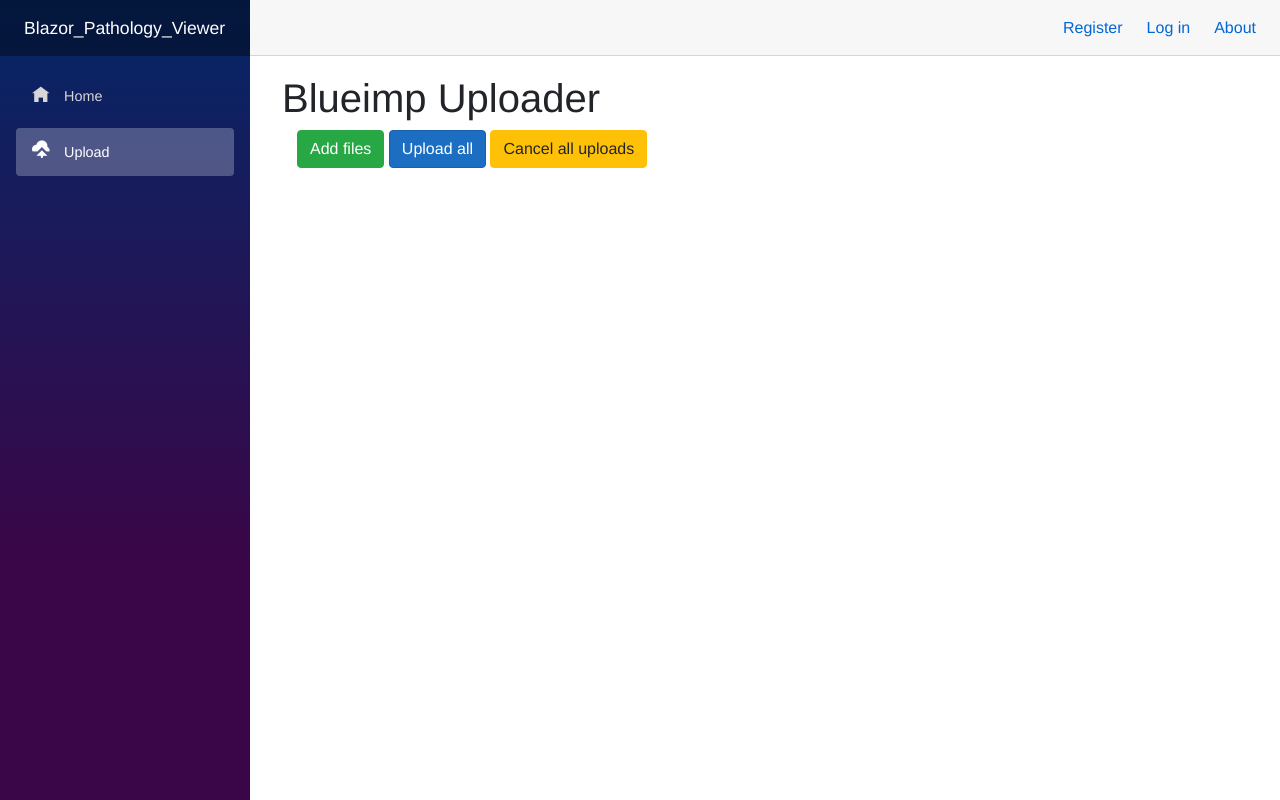
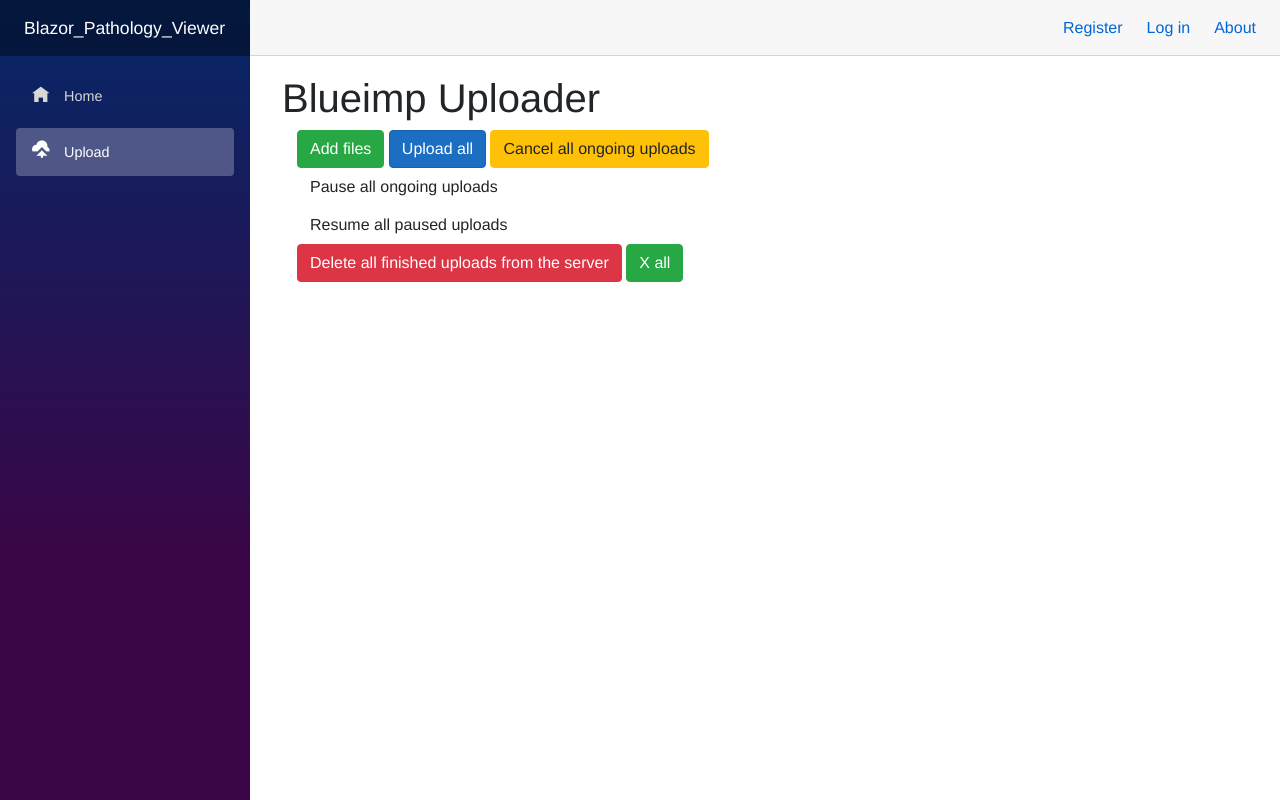
Before and after one commit to ChristophNeuner/PathologySuite, an ASP.NET Core app: page /upload in a window 1280 px wide. Run offline with ASP.NET Core 8, Linux system fonts and the light colour scheme.

Commit message:
fixed bug in cancel function; upload more robust; added functionality: pausing/resuming for all, deleting for all, closing for all; lots of refactoring

```diff
--- a/PathologySuite.Blazor.ServerSide/Pages/Upload.razor
+++ b/PathologySuite.Blazor.ServerSide/Pages/Upload.razor
@@ -28,15 +28,24 @@
                 </button>
                 <button id="button_cancel_all" type="reset" class="btn btn-warning cancel">
                     <i class="glyphicon glyphicon-ban-circle"></i>
-                    <span>Cancel all uploads</span>
+                    <span>Cancel all ongoing uploads</span>
                 </button>
-                @*<button type="button" class="btn btn-danger delete">
+                <button id="button_pause_all" type="button" class="btn btn-toolbar">
+                    <i class="glyphicon glyphicon-ban-circle"></i>
+                    <span>Pause all ongoing uploads</span>
+                </button>
+                <button id="button_resume_all" type="button" class="btn btn-toolbar">
+                    <i class="glyphicon glyphicon-ban-circle"></i>
+                    <span>Resume all paused uploads</span>
+                </button>
+                <button id="button_delete_all" type="button" class="btn btn-danger delete">
                     <i class="glyphicon glyphicon-trash"></i>
-                    <span>Delete selected</span>
+                    <span>Delete all finished uploads from the server</span>
                 </button>
-                <input type="checkbox" class="toggle" />*@
-                <!-- The global file processing state -->
-                @*<span class="fileupload-process"></span>*@
+                <button id="x_all" type="button" class="btn btn-success">
+                    <i class="glyphicon"></i>
+                    <span>X all</span>
+                </button>
             </div>
         </div>
         <!-- The global progress state -->
--- a/PathologySuite.Blazor.ServerSide/wwwroot/js/blueimp-uploader.js
+++ b/PathologySuite.Blazor.ServerSide/wwwroot/js/blueimp-uploader.js
@@ -1,7 +1,7 @@
 var filenameToDeleteUrl = {}
 var filenameToUploadedBytes = {}
 var filenameToProgress = {}
-//set value to true, if paused intentionally
+//set value to true, if paused intentionally (pause with data.abort())
 var filenameToIsPaused = {}
 
 window.InitUploader = () => {
@@ -16,36 +16,17 @@ window.InitUploader = () => {
         add: async function (e, data) {
             filename = data.files[0].name;
             filenameToUploadedBytes[filename] = filenameToProgress[filename] = 0;
-            var jqXHR = null;
+            filenameToIsPaused[filename] = false;
             data.context = $('<div/>').addClass('upload_file_wrapper').appendTo('#UploadList');
             data.context.append($('<p/>').addClass('upload_file_name').text(filename));
-            data.context.append($('<button/>').addClass('upload_button_individual').text('Upload')
-                .click(async function () {
-                    //if this is removed, an empty page will be shown after data.submit()
-                    data.context.append($('<p/>').replaceAll($(this)));
-                    jqXHR = data.submit();
+            addUploadButton(data);
+            addIndividualProgressBar(data, 0);
+            addXButton(data);
 
-                    //this needs to be updated here. otherwise, this will be the name of the last added file for all buttons
-                    filename = data.files[0].name;
-                    addCancelButton(jqXHR, data, filename);
-                    //addPauseButton(jqXHR, data, filename);
-                })
-            );
-
-            addIndividualProgressBar(data, 0);
-
-            $("#button_upload_all").on("click", function () {
-                data.context.find(".upload_button_individual").click();
-            })
             $("#button_cancel_all").on("click", function () {
                 data.context.find(".cancel_button_individual").click();
             })
         },
-
-        //progressall: function (e, data) {
-        //    var progress = parseInt(data.loaded / data.total * 100, 10);
-        //    $('#progress_global').attr('value', progress);
-        //},
 
         progress: function (e, data) {
             filename = data.files[0].name;
@@ -69,27 +50,24 @@ window.InitUploader = () => {
                 filenameToUploadedBytes[filename] = data.result[0]['size']
             }
             data.context.find("progress").attr('value', 100);
-            addDeleteButton(data, filename);
+            data.context.find('.pause_button_individual').remove();
+            data.context.find(".cancel_button_individual").removeClass().addClass("delete_button_individual").text('delete from server');
             addSuccessFlag(data, filename);
             addXButton(data, filename);
+
+            $("#button_delete_all").on("click", function () {
+                data.context.find(".delete_button_individual").click();
+            })
 
 
             //TODO make post request to server, that file has been completely uploaded and can be processed
 
         },
         fail: async function (e, data) {
+
+            //only invoke this, if pausing was intentional
             if (filenameToIsPaused[data.files[0].name]) {
-                var jqXHR = null;
-                data.context.append($('<button/>').addClass('resume_button_individual').text('resume upload')
-                    .click(async function () {
-                        data.context.append($('<p/>').replaceAll($(this)));
-                        filename = data.files[0].name;
-                        data.uploadedBytes = filenameToUploadedBytes[filename];
-                        jqXHR = data.submit();
-                        filenameToIsPaused[data.files[0].name] = false;
-                        filename = data.files[0].name;
-                        addPauseButton(jqXHR, data, filename);
-                    }))
+                addResumeButton(data);
             }
 
             //TODO: handle other reasons that could cause an interruption/abortion of the submission, this should mainly be a network error
@@ -98,69 +76,122 @@ window.InitUploader = () => {
 }
 
 
+function addUploadButton(data) {
+    data.context.append($('<button/>').addClass('upload_button_individual').text('Upload')
+        .click(async function () {
+            data.context.find('.x_button_individual').remove();
+            //if this is removed, an empty page will be shown after data.submit()
+            data.context.append($('<p/>').replaceAll($(this)));
+            data.submit();
+            //this needs to be updated here. otherwise, this will be the name of the last added file for all buttons
+            //filename = data.files[0].name;
+            addCancelOrDeleteButton(data, buttonType.cancel);
+            addPauseButton(data);
+
+        })
+    );
+
+    $("#button_upload_all").on("click", function () {
+        data.context.find(".upload_button_individual").click();
+    })
+}
 
 function addIndividualProgressBar(data, value) {
     data.context.append($('<progress/>').attr('value', value).attr('max', 100).addClass('individual_progress_bar'));
 }
 
-
-function addPauseButton(jqXHR, data, filename) {
+function addPauseButton(data) {
     data.context.append($('<button/>').addClass('pause_button_individual').text('Pause upload')
         .click(async function () {
             filenameToIsPaused[data.files[0].name] = true;
-
-            //jqXHR.abort() triggers the "fail" callback
-            jqXHR.abort();
+            //abort() triggers the "fail" callback
+            data.abort();
             //this prevents abort() from removing ui elements
             data.context.append($('<p/>').replaceAll($(this)));
         }))
+
+    $("#button_pause_all").on("click", function () {
+        data.context.find(".pause_button_individual").click();
+    })
 }
 
-async function addCancelButton(jqXHR, data, filename) {
-    data.context.append($('<button/>').addClass('cancel_button_individual').text('Cancel').prop('disabled', false).click(async function () {
-        console.log(filenameToIsPaused[filename])
-        if (!filenameToIsPaused[filename]) {
-            jqXHR.abort();
+function addResumeButton(data) {
+    data.context.append($('<button/>').addClass('resume_button_individual').text('resume upload')
+        .click(async function () {
+            data.context.append($('<p/>').replaceAll($(this)));
+            filename = data.files[0].name;
+            data.uploadedBytes = filenameToUploadedBytes[filename];
+            data.submit();
+            filenameToIsPaused[data.files[0].name] = false;
+            filename = data.files[0].name;
+            addPauseButton(data);
+        }))
+    $("#button_resume_all").on("click", function () {
+        data.context.find(".resume_button_individual").click();
+    })
+}
+
+
+const buttonType = {
+    cancel: 1,
+    delete: 2
+};
+
+//cancel and delete do almost the same thing. only difference is, cancel should call data.abort(), if submission is not paused.
+async function addCancelOrDeleteButton(data, buttonType) {
+    cssClassName = null;
+    buttonText = null;
+    if (buttonType == 1) {
+        cssClassName = 'cancel_button_individual';
+        buttonText = 'Cancel';
+    }
+    else if (buttonType == 2) {
+        cssClassName = 'delete_button_individual';
+        buttonText = 'Delete from server';
+    }
+    else {
+        console.log('addCancelOrDeleteButton: no sufficient buttonType: ' + buttonType);
+    }
+
+    data.context.append($('<button/>').addClass(cssClassName).text(buttonText).click(async function () {
+        data.context.remove();
+        filename = data.files[0].name;
+        try {
+            if (!filenameToIsPaused[filename]) {
+                data.abort();
+            }
+            result = await ajaxDeleteRequest(filename)
+            if (result) {
+                console.log('successfully deleted from the server ' + filename)
+            }
+            else if (!result) {
+                console.log('something went wrong, could not delete from the server: ' + filename);
+                retryAjaxDeleteRequest(filename, 'deleting from the server');
+            }
+            else {
+                console.log('ajaxDeleteRequest: no response from server')
+            }
         }
-        result = await ajaxDeleteRequest(filename)
-        console.log('ajaxDeleteRequest: ' + result)
-        if (result) {
-            console.log('successfully canceled ' + filename)
-        }
-        else {
-            console.log('something went wrong, could not cancel: ' + filename);
-            retryAjaxDeleteRequest(filename, 'cancel');
+
+        catch (e) {
+            console.log('Exception: ' + e);
+            console.log('filename ' + filename);
         }
     }));
 }
 
-async function addDeleteButton(data, filename) {
-    data.context.find('.cancel_button_individual').unbind().removeClass('cancel_button_individual').text('Delete from server').addClass('delete_button_individual').click(async function () {
-        data.context.remove()
-        try {
-            result = await ajaxDeleteRequest(filename)
-            if (result) {
-                console.log('successfully deleted ' + filename)
-            }
-            else {
-                console.log('something went wrong, could not delete' + filename);
-                retryAjaxDeleteRequest(filename, 'delete');
-            }
-        }
-        catch (e) {
-            console.log('Exception in addDeleteButton' + e);
-        }
-    }).prop('disabled', false);
-}
-
-async function addSuccessFlag(data, filename) {
+async function addSuccessFlag(data) {
     data.context.append($('<span/>').addClass('successful_upload_flag').text('upload complete'))
 }
 
-async function addXButton(data, filename) {
+async function addXButton(data) {
     data.context.append($('<button/>').addClass('x_button_individual').text('X').click(function () {
         data.context.remove();
     }))
+
+    $("#x_all").on("click", function () {
+        data.context.find(".x_button_individual").click();
+    })
 }
 
 async function ajaxDeleteRequest(filename) {
@@ -193,52 +224,3 @@ async function retryAjaxDeleteRequest(filename, operationName) {
 function timeout(ms) {
     return new Promise(resolve => setTimeout(resolve, ms));
 }
-
-
-
-
-
-                    // TODO: add stop and resume functionality see https://github.com/blueimp/jQuery-File-Upload/issues/3200
-                    // https://github.com/blueimp/jQuery-File-Upload/wiki/Chunked-file-uploads#resuming-file-uploads
-                    // https://stackoverflow.com/questions/40698560/resuming-chunked-file-upload-with-blueimp-jquery-file-upload-uploads-all-at-once
-
-                    //data.context.append($('<button/>').addClass('stop_button_individual').text('stop').prop('disabled', false).click(async function () {
-                    //    ub = data.uploadedBytes
-                    //    console.log(jqXHR.uploadedBytes)
-                    //    //console.log(data.context[0])
-                    //    jqXHR.abort();
-                    //    data.submit();
-                    //    //console.log(data.context[0].children)
-                    //    //$('#UploadList').append(data.context[0].children[0])
-                    //    console.log(jqXHR.uploadedBytess)
-
-                    //    //data.context = $('<div/>').addClass('upload_file_wrapper').appendTo('#UploadList');
-                    //    //data.context.append('<p/>').addClass('upload_file_name').text(data.files[0].name);
-                    //    //data.context.append($('<button/>').addClass('resume_button_individual').text('Resume')
-                    //    //    .click(async function () {
-                    //    //        data.context.append($('<p/>').replaceAll($(this)));
-                    //    //        jqXHR = data.submit();
-                    //    //    }));
-
-                    //    ////console.log((data.uploadedBytes / data.total) * 100)
-                    //    //console.log(data.uploadedBytes)
-                    //    //data.context.append($('<progress/>').attr('value', (data.uploadedBytes / data.total) * 100).attr('max', '100').addClass('individual_progress_bar'));
-
-                    //}));
-
-
-
-                            //var children = data.context[0].children;
-                            //console.log(children);
-                            ////data.context = $('<div/>').addClass('upload_file_wrapper').appendTo('#UploadList');
-                            //var element_wrapper = document.createElement('div');
-                            //element_wrapper.className = 'upload_file_wrapper';
-                            //for (i = 0; i < children.length; i++) {
-                            //    //console.log(children[i]);
-                            //    //console.log(typeof (children[i]))
-                            //    element_wrapper.appendChild(children[i]);
-
-                            //}
-
-                            //document.getElementById('UploadList').appendChild(element_wrapper);
-                            //console.log(element_wrapper);
```
